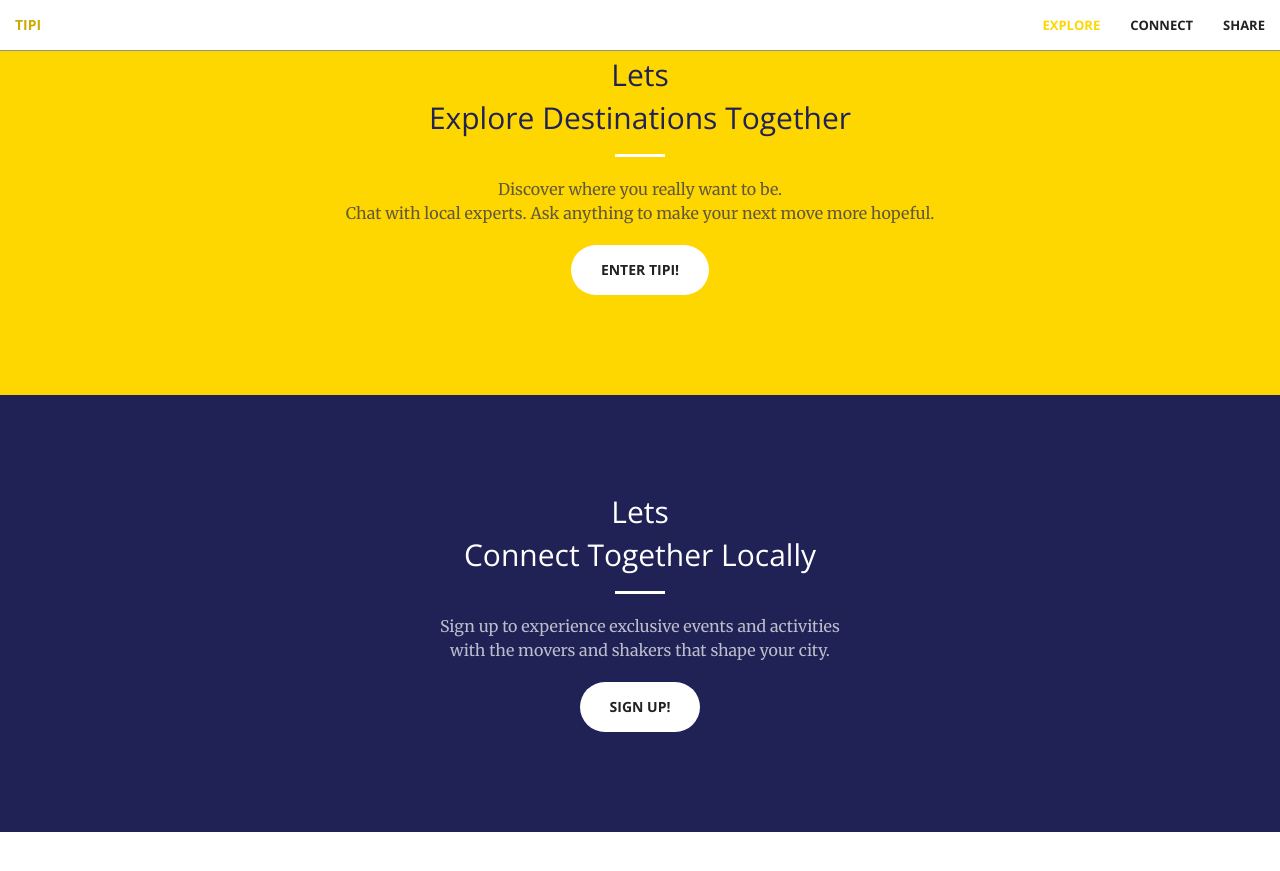
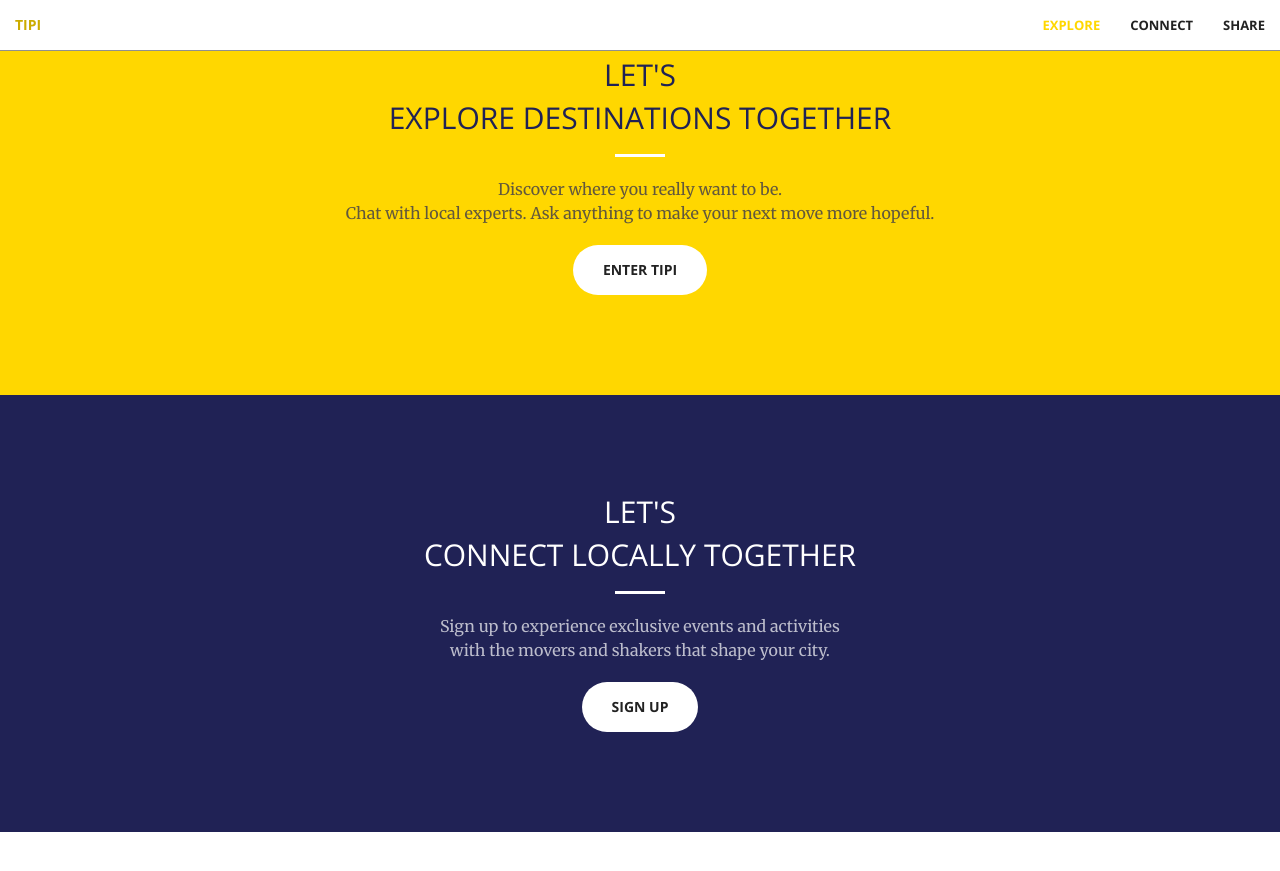
Before and after one commit to TeamTipi/usetipi, a Jekyll site: the page built from static/index.html, in a window 1280 px wide and 900 px high, scrolled down 1172 px. Shown: the top 871 px of the window. Built offline with Jekyll 4.4.1, drawn with Linux system fonts in a browser that asks for light colours; some of the changed text lies outside the part shown.

```diff
--- a/static/_config.yml
+++ b/static/_config.yml
@@ -1,6 +1,6 @@
 # Site settings
 title:
-email: contact@teamtipi.com
+email: info@teamtipi.com
 description: > # this means to ignore newlines until "baseurl:"
 baseurl: "" # the subpath of your site, e.g. /blog/
 url: "" # the base hostname & protocol for your site
@@ -8,6 +8,7 @@ url: "" # the base hostname & protocol for your site
 twitter_username: usetipi
 facebook_username: usetipi
 instagram_username: teamtipi
+medium_username: usetipi
 
 # Build settings
 markdown: kramdown
--- a/static/_includes/blog.html
+++ b/static/_includes/blog.html
@@ -2,7 +2,7 @@
     <div class="container-fluid">
         <div class="row no-gutter">
             <div class="col-lg-4 col-sm-6">
-                <a href="#" class="portfolio-box">
+                <a href="https://medium.com/@{{ site.medium_username }}/" class="portfolio-box">
                     <img src="img/city/san-francisco.jpg" class="img-responsive" alt="">
                     <div class="portfolio-box-caption">
                         <div class="portfolio-box-caption-content">
@@ -17,7 +17,7 @@
                 </a>
             </div>
             <div class="col-lg-4 col-sm-6">
-                <a href="#" class="portfolio-box">
+                <a href="https://medium.com/@{{ site.medium_username }}/" class="portfolio-box">
                     <img src="img/city/austin.jpg" class="img-responsive" alt="">
                     <div class="portfolio-box-caption">
                         <div class="portfolio-box-caption-content">
@@ -32,7 +32,7 @@
                 </a>
             </div>
             <div class="col-lg-4 col-sm-6">
-                <a href="#" class="portfolio-box">
+                <a href="https://medium.com/@{{ site.medium_username }}/" class="portfolio-box">
                     <img src="img/city/los-angeles.jpg" class="img-responsive" alt="">
                     <div class="portfolio-box-caption">
                         <div class="portfolio-box-caption-content">
--- a/static/_includes/call-to-action-connect.html
+++ b/static/_includes/call-to-action-connect.html
@@ -2,13 +2,13 @@
     <div class="container">
         <div class="row">
             <div class="col-lg-8 col-lg-offset-2 text-center">
-                <h2 class="section-heading">Lets</h2>
-                <h2 class="section-heading">Connect Together Locally</h2>
+                <h2 class="section-heading text-uppercase">Let's</h2>
+                <h2 class="section-heading text-uppercase">Connect Locally Together</h2>
                 <hr class="light">
                 <p class="text-faded-secondary">Sign up to experience exclusive events and activities
                     <br>with the movers and shakers that shape your city.</p>
                 <!--<a href="/unlink/facebook" class="btn btn-primary">Unlink Facebook</a>-->
-                <a href="" class="btn btn-default btn-xl">Sign Up!</a>
+                <a href="" class="btn btn-default btn-xl">Sign Up</a>
             </div>
         </div>
     </div>
--- a/static/_includes/call-to-action-explore.html
+++ b/static/_includes/call-to-action-explore.html
@@ -2,13 +2,13 @@
     <div class="container">
         <div class="row">
             <div class="col-lg-8 col-lg-offset-2 text-center">
-                <h2 class="section-heading">Lets</h2>
-                <h2 class="section-heading">Explore Destinations Together</h2>
+                <h2 class="section-heading text-uppercase">Let's</h2>
+                <h2 class="section-heading text-uppercase">Explore Destinations Together</h2>
                 <hr class="light">
                 <p class="text-faded">Discover where you really want to be.
                     <br>Chat with local experts. Ask anything to make your next move more hopeful.</p>
                 <!--<a href="/unlink/facebook" class="btn btn-primary">Unlink Facebook</a>-->
-                <a href="/auth/facebook" class="btn btn-default btn-xl">Enter TIPI!</a>
+                <a href="/auth/facebook" class="btn btn-default btn-xl">Enter TIPI</a>
             </div>
         </div>
     </div>
--- a/static/_includes/header.html
+++ b/static/_includes/header.html
@@ -3,8 +3,8 @@
         <div class="header-content-inner">
             <h1>Let's Move Together</h1>
             <hr>
-            <p>Introducing the home for moving to better.
-                <br>Where the Movers & Shakers move together.</p>
+            <p>It's the home for moving to better places.
+                <br>Where the Young & Hungry move together.</p>
             <a href="#blog" class="btn btn-primary btn-xl page-scroll">Explore Destinations</a>
         </div>
     </div>
--- a/static/_includes/share.html
+++ b/static/_includes/share.html
@@ -2,11 +2,14 @@
     <div class="container">
         <div class="row">
             <div class="col-lg-8 col-lg-offset-2 text-center">
-                <h2 class="section-heading">Let's</h2>
-                <h2 class="section-heading">Share Homes Together!</h2>
+                <h2 class="section-heading text-uppercase">Let's</h2>
+                <h2 class="section-heading text-uppercase">Share Homes Together</h2>
                 <hr class="primary">
                 <p>Contact Us</p>
             </div>
+        </div>
+        <div class="row">
+            <p>TODO: Here goes link to the video</p>
         </div>
         <div class="row">
             <div class="col-sm-3 text-center">
@@ -28,7 +31,7 @@
                 </a>
             </div>
             <div class="col-sm-3 text-center">
-                <a href="https://instagram.com/{{ site.instagram_username }}">
+                <a href="https://facebook.com/{{ site.facebook_username }}">
                     <i class="fa fa-facebook fa-3x wow bounceIn" data-wow-delay=".1s"></i>
                     <p>{{ site.facebook_username }}</p>
                 </a>
```
